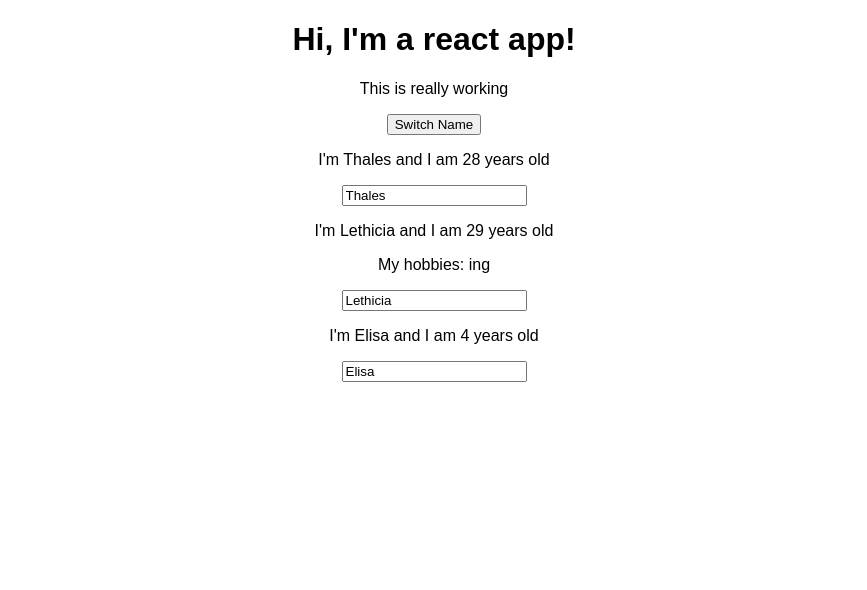
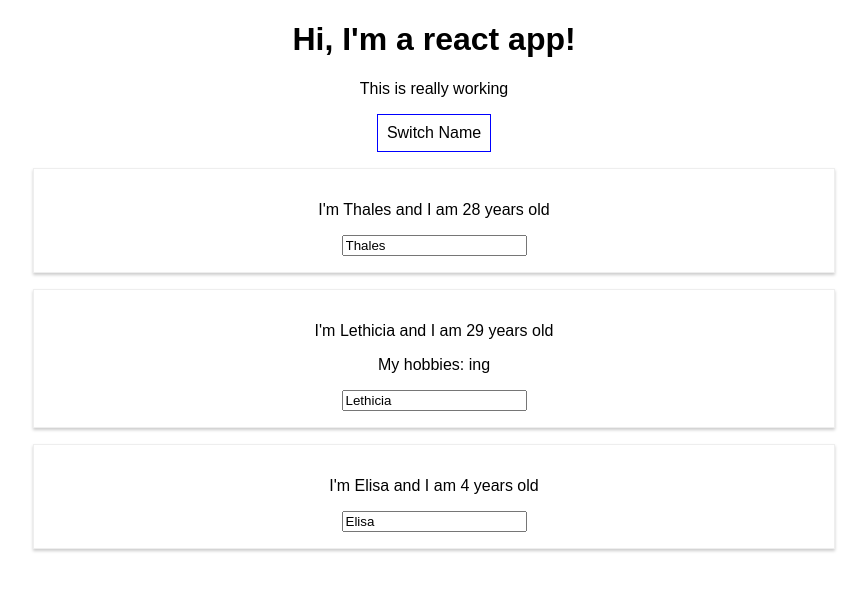
Before and after one commit to Costath/react-guide-Academind, a React (Create React App) app: page / in a window 1280 px wide. Shown: the top 590 px of the page, without its empty margins (206-1073 px from the left). Built offline with nearby package versions, Linux system fonts and the light colour scheme.

Commit message:
added styles

```diff
--- a/src/App.js
+++ b/src/App.js
@@ -37,11 +37,22 @@
   }
 
   render(){
+    const style = {
+      backgroundColor: 'White',
+      font: 'inherit',
+      border: '1px solid blue',
+      padding: '9px',
+      cursor: 'pointer'
+    };
+
     return (
       <div className="App">
         <h1>Hi, I'm a react app!</h1>
         <p>This is really working</p>
-        <button onClick={() => this.switchNameHandler('Thales Daniel')}>Switch Name</button>
+        <button
+          style={style}
+          onClick={() => this.switchNameHandler('Thales Daniel')}
+        >Switch Name</button>
         <Person
           name={this.state.persons[0].name}
           age={this.state.persons[0].age}
--- /dev/null
+++ b/src/Person/Person.css
@@ -0,0 +1,8 @@
+.Person {
+    width: 60%;
+    margin: 16px auto;
+    border:  1px solid #eee;
+    box-shadow: 0 2px 3px #ccc;
+    padding: 16px;
+    text-align: center;
+}
--- a/src/Person/Person.js
+++ b/src/Person/Person.js
@@ -1,8 +1,10 @@
 import React from 'react';
+
+import './Person.css';
 
 const person = (props) => {
     return (
-        <div>
+        <div className='Person'>
             <p onClick={props.click}>I'm {props.name} and I am {props.age} years old</p>
             <p>{props.children}</p>
             <input type="text" onChange={props.changed} value={props.name} />
```
Lines whose indentation alone changed are shown as unchanged.
